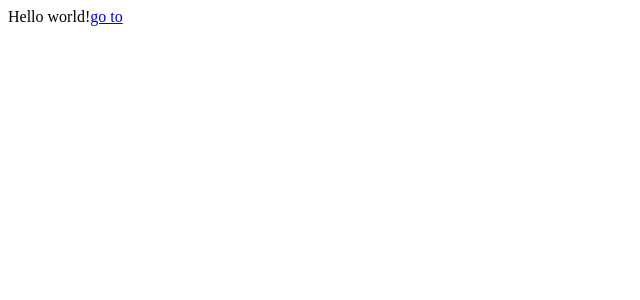
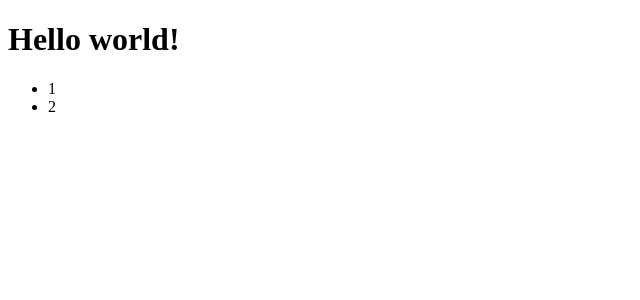
Before and after one commit to WebHeroSchool/toDoSolomon, a React (Create React App) app: page / in a window 1280 px wide. Shown: the top 300 px of the page, without its empty margins (0-640 px from the left). Built offline with nearby package versions, Linux system fonts and the light colour scheme.

Commit message:
react-компоненты App и ItemList внутри файла App.js

```diff
--- a/src/App.js
+++ b/src/App.js
@@ -1,8 +1,12 @@
 import React from "react";
 
-const element = (<div>
-  Hello world!
-  <a href="#">go to</a>
+const ItemList = () => (<ul>
+  <li>1</li>
+  <li>2</li>
+</ul>)
+const App = () => (<div>
+  <h1>Hello world!</h1>
+  <ItemList />
 </div>);
 
-export { element }
+export default App;
--- a/src/index.js
+++ b/src/index.js
@@ -1,5 +1,5 @@
 import React from 'react';
 import ReactDOM from 'react-dom';
-import { element } from "./App";
+import App from "./App";
 
-ReactDOM.render(element, document.getElementById('root'));
+ReactDOM.render(<App />, document.getElementById('root'));
```
